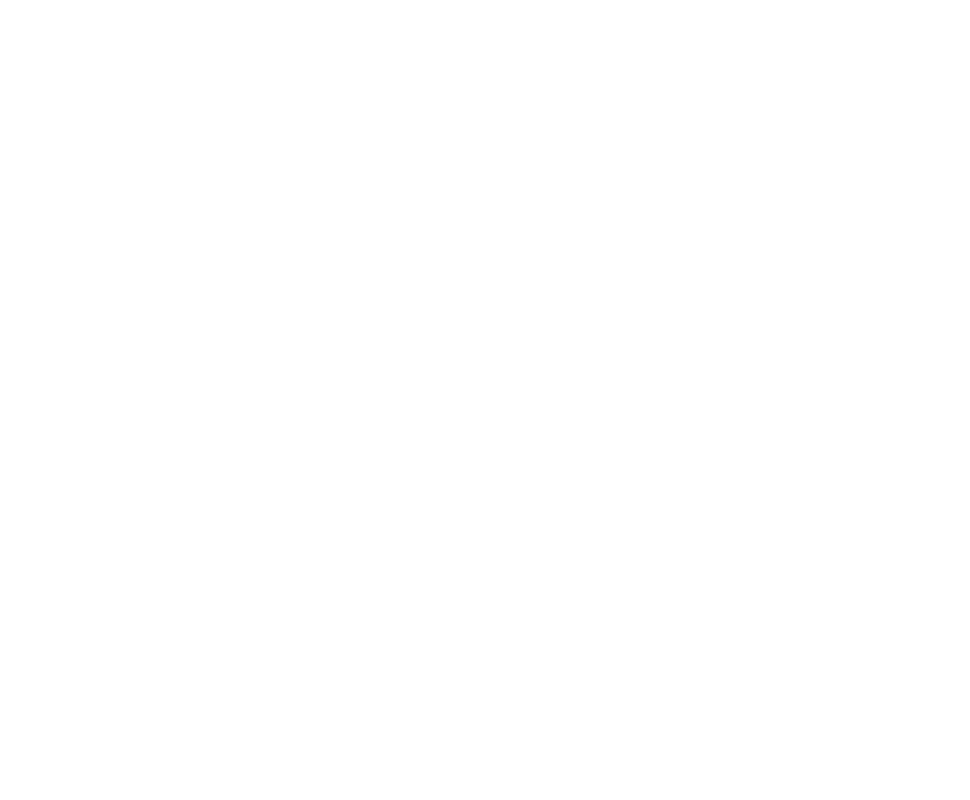
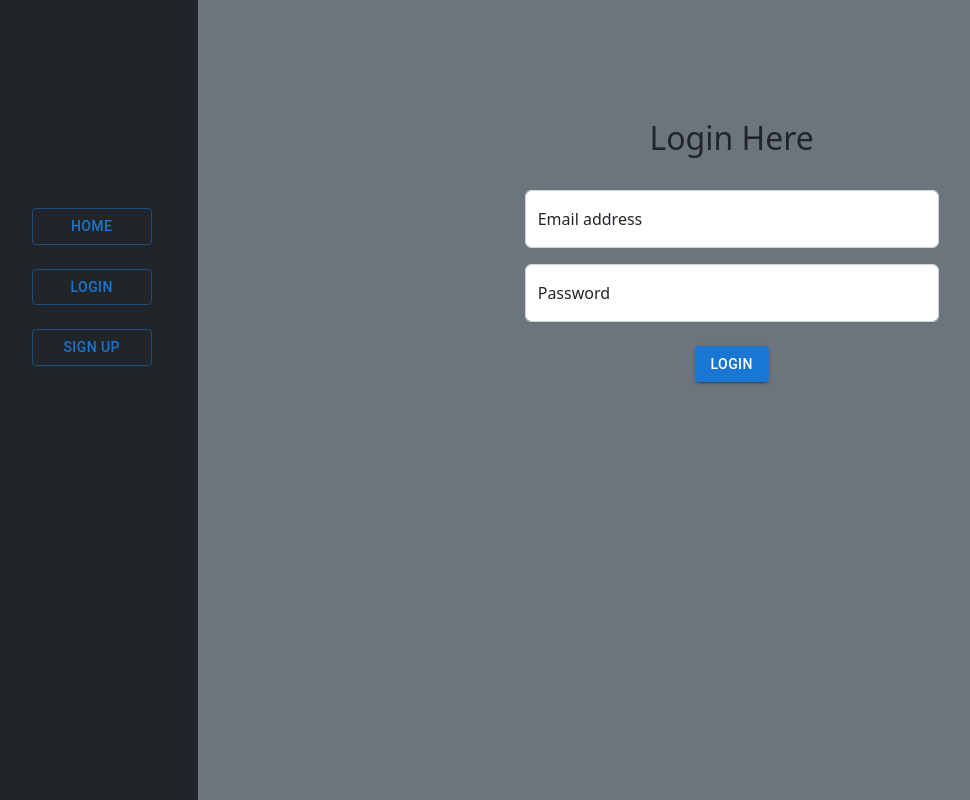
Before and after one commit to RahulVermaRajput/MyReactHome, a React (Create React App) app: page /login in a window 1280 px wide. Before the commit this address had no page. Shown: the whole page, without its empty margins (15-985 px from the left). Built offline with nearby package versions, Linux system fonts and the light colour scheme.

Commit message:
Home Page Ready

```diff
--- a/src/CSS/common.css
+++ b/src/CSS/common.css
@@ -28,3 +28,13 @@
     margin-left: 30%;
     color:black;
 }
+.loginform{
+    width: 40%;
+    margin-left: 30%;
+    margin-top: 10%;
+}
+.signupform{
+    width: 40%;
+    margin-left: 30%;
+    margin-top: 10%;
+}
--- a/src/JSX/App.jsx
+++ b/src/JSX/App.jsx
@@ -10,11 +10,12 @@
 import CrudAdd from "./CrudAdd";
 import CrudUpdate from "./CrudUpdate";
 import CrudDashboard from "./CrudDashboard";
-import CrudLoginPage from "./CrudLogin";
-import CrudSignUp from "./CrudSignup";
 import CrudHome from "./CrudHome";
 import CrudRead from "./CrudRead";
 import GreetingApp from "./Greeting";
+import LoginPage from "./LoginPage";
+import SignUp from "./Signup";
+import Main from "./Main";
 function App()
 {
     return (
@@ -22,15 +23,21 @@
         {/* <NavBar/> */}
         {/* <div style = {{padding:"28px"}}></div> */}
         <Routes>
-            <Route exact path = "/" element={<Home/>} />
+
+
+            <Route exact path = "/" element={<Main/>} >
+                <Route exact path = "/" element={<Home/>} />
+                <Route exact path = "login" element={<LoginPage/>} />
+                <Route exact path = "signup" element={<SignUp/>} />
+            </Route>
+
             <Route exact path = "/greet" element={<GreetingApp/>} />
             <Route exact path = "/about" element={<About/>} />
             <Route exact path = "/services" element={<Services/>} />
             <Route exact path = "/contact" element={<Contact/>} />
             <Route exact path = "/crudapp" element={<CrudDashboard/>} >
                 <Route exact path = "crudhome" element={<CrudHome/>} />
-                 <Route exact path = "crudlogin" element={<CrudLoginPage/>} />
-                 <Route exact path = "crudsignup" element={<CrudSignUp/>} />
+
                  <Route exact path = "crudadd" element={<CrudAdd/>} />
                  <Route exact path = "crudread" element={<CrudRead/>} />
                  <Route exact path = "crudupdate" element={<CrudUpdate/>} />
--- a/src/JSX/CrudLogin.jsx
+++ /dev/null
@@ -1,38 +0,0 @@
-import React, { useState } from 'react';
-import { Outlet } from 'react-router-dom';
-
-
-const CrudLoginPage = () => {
-  const [username, setUsername] = useState('');
-  const [password, setPassword] = useState('');
-
-  const handleLogin = (event) => {
-    console.log(username);
-    console.log(password);
-  };
-
-  return (
-    <>
-        <div className="row my-5 mx-5">
-                <div className="col-sm-6">
-                    <form>
-                        <h3>Enter Login Credentials</h3>
-                        <br/>
-                    <div className="form-floating mb-3">
-                        <input type="text" className="form-control"  onChange={(e)=>{setUsername(e.target.value)}} id="floatingInput" placeholder="name@example.com"/>
-                        <label htmlFor="floatingInput">User ID</label>
-                    </div>
-                    <div className="form-floating mb-3">
-                        <input type="password" className="form-control"  onChange={(e)=>{setPassword(e.target.value)}} id="floatingInput" placeholder="name@example.com"/>
-                        <label htmlFor="floatingInput">Password</label>
-                    </div>
-                    <input type = "submit" className="btn btn-outline-primary" onClick={handleLogin} value = "Login"/>
-                    </form>
-                </div>
-            </div>
-    </>
-
-  );
-};
-
-export default CrudLoginPage;
--- a/src/JSX/Home.jsx
+++ b/src/JSX/Home.jsx
@@ -1,47 +1,29 @@
 import React from "react";
 import Greeting from "../JSX/Greeting"
 import { Button, ButtonGroup } from "@mui/material";
-function Home()
-{
+import { NavLink, Outlet } from "react-router-dom";
+function Home() {
     const fullPageStyle = {
-        backgroundColor: '#000000',
         color: 'white',
         fontSize: '16px',
-        height:'100vh',
+        height: '100vh',
+        textAlign:'center',
+        display: 'grid',
     };
 
-    const center =  {
+    const center = {
         padding: '70px 0',
         border: '3px solid green',
         textAlign: 'center',
-      };
+        backgroundColor: "red",
+        height: '100vh',
+        width: '100%',
+
+    };
 
     return (
         <>
-         {/* <Greeting/> */}
-         <div style = {fullPageStyle}>
-        <div className="container-fluid row">
-            <div className="col-sm-2">
-            <br/><br/>
-            <br/><br/>
-            <br/><br/>
-            <br/><br/>
-            <Button variant="contained"> Home </Button>
-            <br/><br/>
-            <Button variant="contained"> Login </Button>
-            <br/><br/>
-            <Button variant="contained"> Sign Up </Button>
-
-            </div>
-            <div className="col-sm-6 center" style ={center}>
-                <h1>Login Page</h1>
-            </div>
-        </div>
-        </div>
-
-
-
-
+            <Greeting/>
         </>
     );
 }
--- /dev/null
+++ b/src/JSX/LoginPage.jsx
@@ -0,0 +1,37 @@
+import React, { useState } from 'react';
+import "../CSS/common.css";
+import { Button, ButtonGroup } from "@mui/material";
+
+
+
+const LoginPage = () => {
+  const [username, setUsername] = useState('');
+  const [password, setPassword] = useState('');
+
+  const handleLogin = (event) => {
+    console.log(username);
+    console.log(password);
+  };
+
+  return (
+    <>
+      <div class="loginform">
+        <h2>Login Here</h2>
+        <br/>
+        <div class="form-floating mb-3">
+          <input type="email" class="form-control" id="floatingInput" placeholder="name@example.com" />
+          <label for="floatingInput">Email address</label>
+        </div>
+        <div class="form-floating">
+          <input type="password" class="form-control" id="floatingPassword" placeholder="Password" />
+          <label for="floatingPassword">Password</label>
+        </div>
+        <br />
+        <Button variant="contained"> Login </Button>
+      </div>
+    </>
+
+  );
+};
+
+export default LoginPage;
--- /dev/null
+++ b/src/JSX/Main.jsx
@@ -0,0 +1,48 @@
+import React from "react";
+import Greeting from "./Greeting"
+import { Button, ButtonGroup } from "@mui/material";
+import { NavLink, Outlet } from "react-router-dom";
+function Main() {
+    const fullPageStyle = {
+        fontSize: '16px',
+        height: '100vh',
+        textAlign:'center',
+    };
+
+    const center = {
+        padding: '70px 0',
+        border: '3px solid green',
+        textAlign: 'center',
+        backgroundColor: "red",
+        height: '100vh',
+        width: '100%',
+
+    };
+
+    return (
+        <>
+            {/* <Greeting/> */}
+            <div className="container-fluid" style={fullPageStyle}>
+
+                <div class="row">
+                    <div class="col-sm-2 p-3 bg-dark">
+                    <br /> <br /> <br /> <br /> <br /> <br /> <br /> <br />
+                    <NavLink to="/" className="nav-link" ><Button variant="outlined" style = {{width:'120px'}}> Home </Button></NavLink>
+                        <br />
+                    <NavLink to="/login" className="nav-link" > <Button variant="outlined" style = {{width:'120px'}}> Login </Button></NavLink>
+                        <br />
+                    <NavLink to="/signup" className="nav-link" ><Button variant="outlined" style = {{width:'120px'}}> Sign Up </Button></NavLink>
+                    </div>
+                    <div class="col-sm-10 p-3 bg-secondary" style={fullPageStyle}>
+                       <Outlet/>
+                    </div>
+                </div>
+            </div>
+
+
+
+
+        </>
+    );
+}
+export default Main;
--- a/src/JSX/CrudSignup.jsx
+++ b/src/JSX/Signup.jsx
@@ -1,9 +1,11 @@
 import React, { useState } from 'react';
 import axios from 'axios';
-import { Outlet } from 'react-router-dom';
+import "../CSS/common.css";
+import { Button, ButtonGroup } from "@mui/material";
 
 
-const CrudSignUp = () => {
+
+const SignUp = () => {
 
     const [username, setUsername] = useState('');
     const [password, setPassword] = useState('');
@@ -30,10 +32,9 @@
 
   return (
     <>
-                <div className="mx-auto my-auto" style={{width:"500px"}}>
-                    <br/><br/>
+                <div className="signupform" >
                     <form>
-                        <h4>Sign Up</h4>
+                        <h2>Sign Up Here</h2>
                         <br/>
                     <div className="form-floating mb-3">
                         <input type="text" className="form-control" autoComplete='off' onChange={(e)=>{setUsername(e.target.value)}} id="floatingInput" placeholder="name@example.com"/>
@@ -47,8 +48,10 @@
                         <input type="text" className="form-control"  onChange={(e)=>{setEmail(e.target.value)}} id="floatingInput" placeholder="name@example.com"/>
                         <label htmlFor="floatingInput">User Name</label>
                     </div>
+                    <br/>
+                    <Button variant="contained"> Sign Up </Button>
 
-                    <input type = "submit" className="btn btn-outline-primary" onClick={handleSignUp} value = "Sign Up"/>
+
                     </form>
                 </div>
     </>
@@ -56,4 +59,4 @@
   );
 };
 
-export default CrudSignUp;
+export default SignUp;
```
